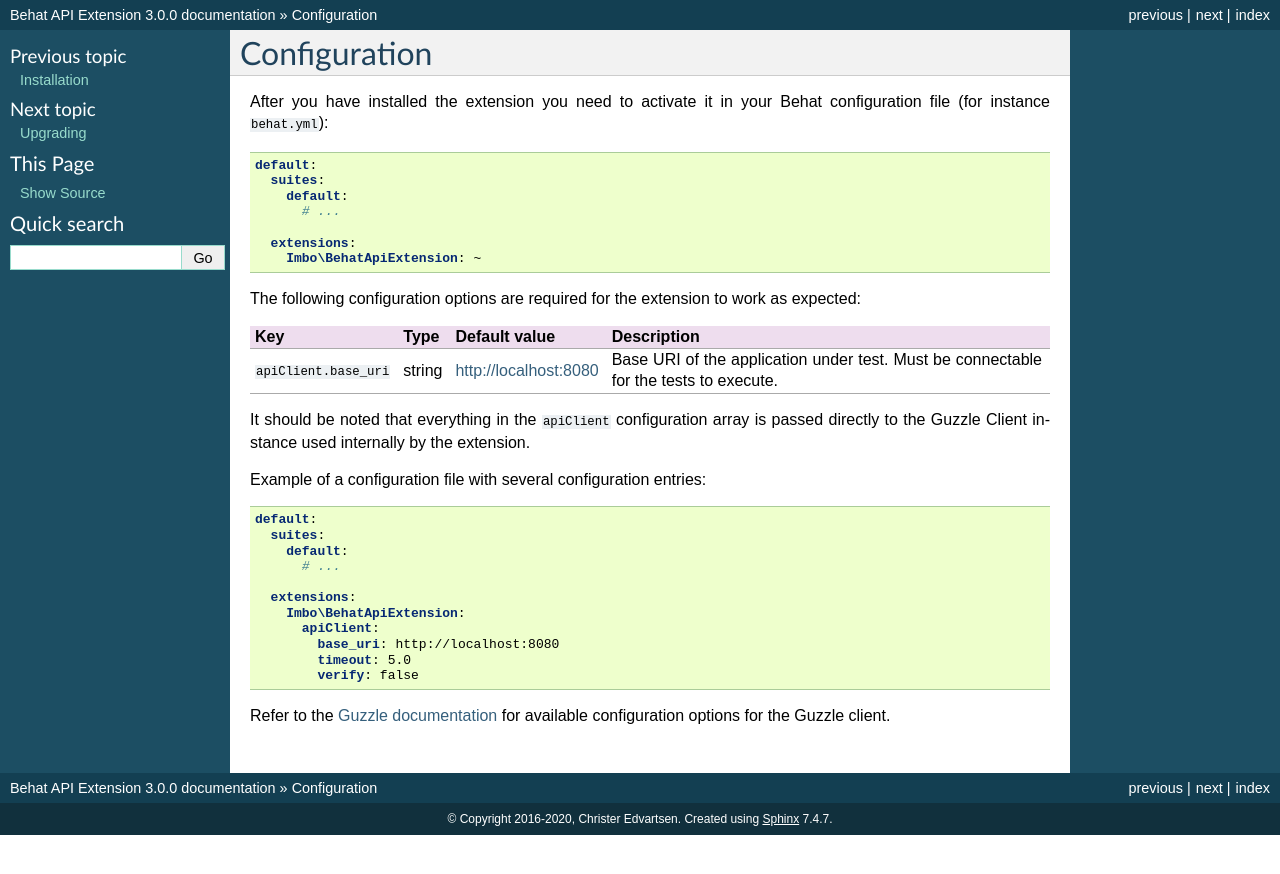
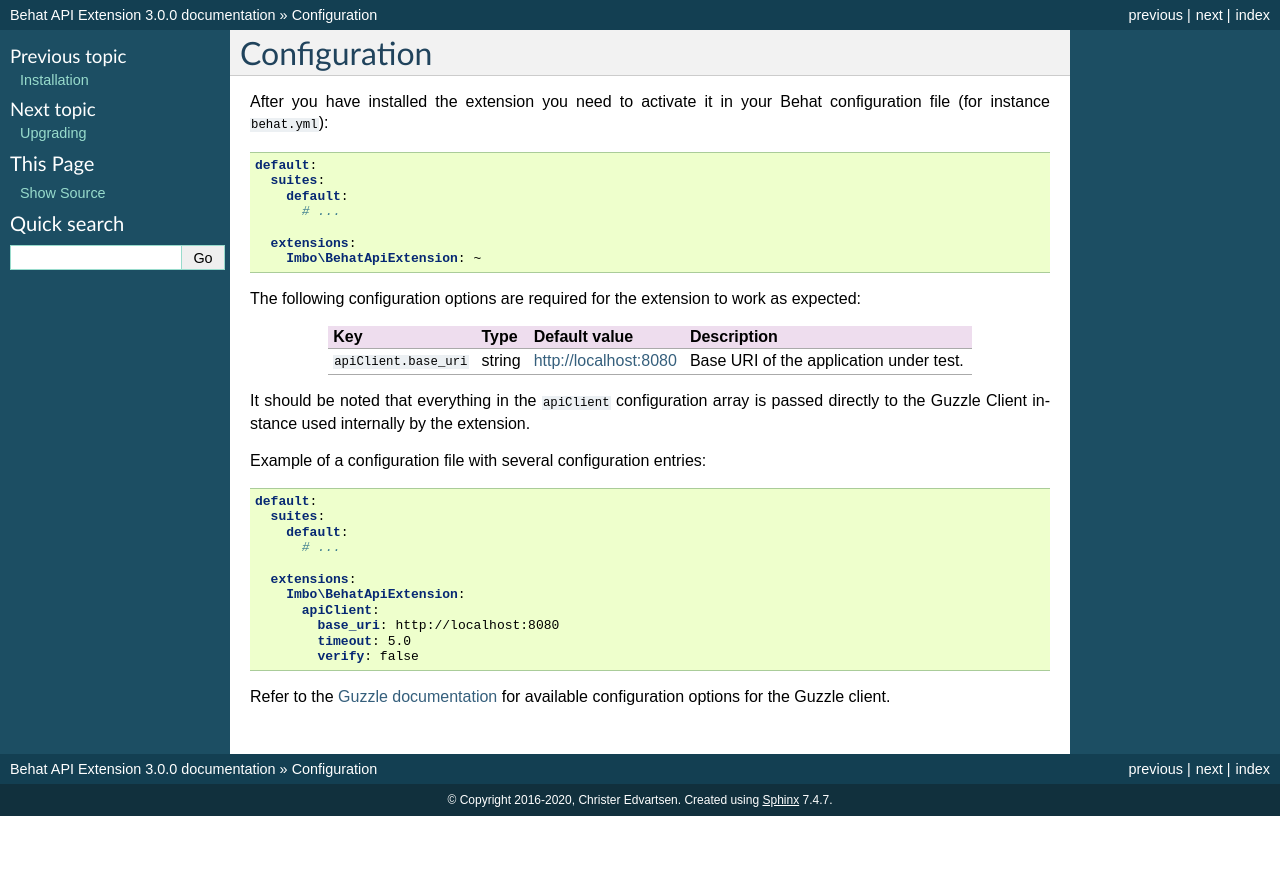
Before and after one commit to imbo/behat-api-extension, a Sphinx documentation site: the page built from docs/installation/configuration.rst, in a window 1280 px wide. Shown: the top 874 px of the page. Built offline with Sphinx 7.4.7, drawn with Linux system fonts in a browser that asks for light colours.

Commit message:
Update docs with regards to the validation on the base_uri being removed

```diff
--- a/docs/installation/configuration.rst
+++ b/docs/installation/configuration.rst
@@ -15,11 +15,11 @@ After you have installed the extension you need to activate it in your Behat con
 
 The following configuration options are required for the extension to work as expected:
 
-======================  ======  =====================  =====================================================================================
+======================  ======  =====================  =======================================
 Key                     Type    Default value          Description
-======================  ======  =====================  =====================================================================================
-``apiClient.base_uri``  string  http://localhost:8080  Base URI of the application under test. Must be connectable for the tests to execute.
-======================  ======  =====================  =====================================================================================
+======================  ======  =====================  =======================================
+``apiClient.base_uri``  string  http://localhost:8080  Base URI of the application under test.
+======================  ======  =====================  =======================================
 
 It should be noted that everything in the ``apiClient`` configuration array is passed directly to the Guzzle Client instance used internally by the extension.
 
```
